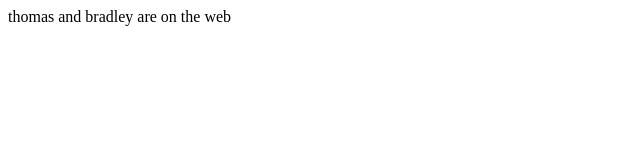
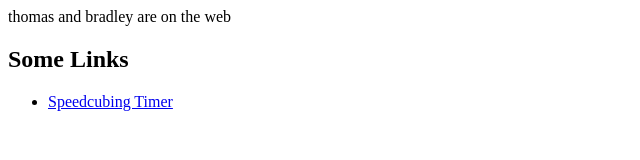
Before and after one commit to marchelzo/marchelzo.github.io, a plain HTML site: page index.html in a window 1280 px wide. Shown: the whole page, without its empty margins (0-640 px from the left). Drawn offline with Linux system fonts and the light colour scheme.

Commit message:
add speed cube timer and link from index

```diff
--- a/index.html
+++ b/index.html
@@ -1 +1,15 @@
-thomas and bradley are on the web
+<!DOCTYPE html>
+<html lang="en">
+<head>
+  <meta charset="UTF-8">
+  <title>garagan</title>
+</head>
+<body>
+  thomas and bradley are on the web
+
+  <h2>Some Links</h2>
+  <ul>
+    <li><a href="./cubetimer/">Speedcubing Timer</a></li>
+  </ul>
+</body>
+</html>
```
